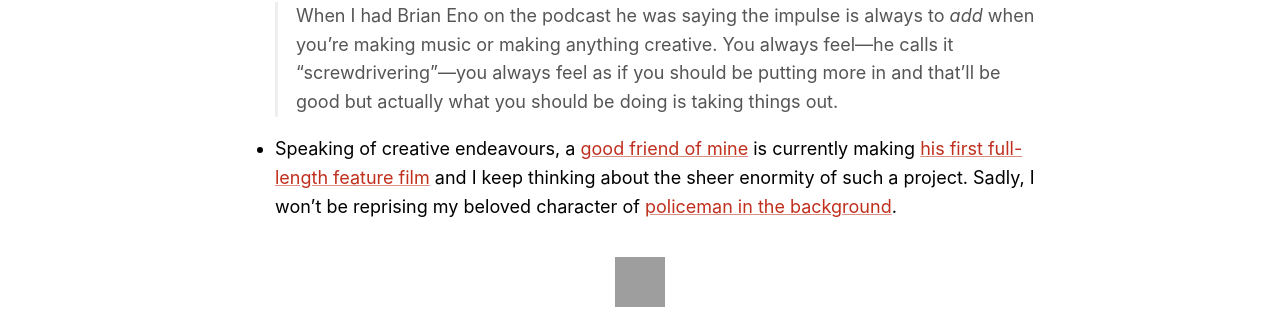
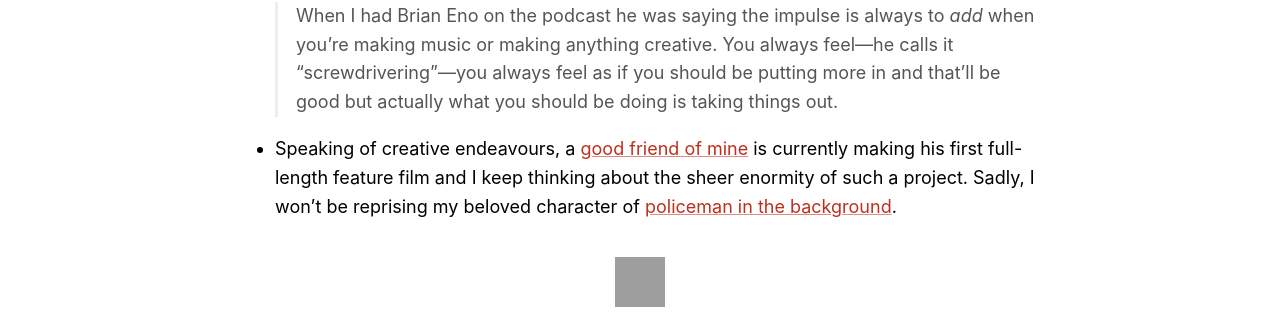
Before and after one commit to mudge/mudge.github.com, a Jekyll site: the page built from _posts/2020-01-14-weeknotes-11.markdown, in a window 1280 px wide. Shown: the part 1385-1716 px from the top of the page. Built offline with Jekyll 4.4.1, drawn with Linux system fonts in a browser that asks for light colours; part of the change alters nothing that is shown; grey boxes are pictures that could not be loaded.

```diff
--- a/_posts/2020-01-14-weeknotes-11.markdown
+++ b/_posts/2020-01-14-weeknotes-11.markdown
@@ -27,4 +27,4 @@ excerpt: Redesigning the site, swimming lessons, first cousins once removed and
 
     > When I had Brian Eno on the podcast he was saying the impulse is always to _add_ when you're making music or making anything creative. You always feel---he calls it "screwdrivering"---you always feel as if you should be putting more in and that'll be good but actually what you should be doing is taking things out.
 
-*   Speaking of creative endeavours, a [good friend of mine](http://willhigo.com) is currently making [his first full-length feature film](https://www.instagram.com/p/B7Ii7u0J1wfWfp48fmHwAwco965DDNgM44Np9o0/) and I keep thinking about the sheer enormity of such a project. Sadly, I won't be reprising my beloved character of [policeman in the background](https://vimeo.com/14098600).
+*   Speaking of creative endeavours, a [good friend of mine](http://willhigo.com) is currently making his first full-length feature film and I keep thinking about the sheer enormity of such a project. Sadly, I won't be reprising my beloved character of [policeman in the background](https://vimeo.com/14098600).
```
